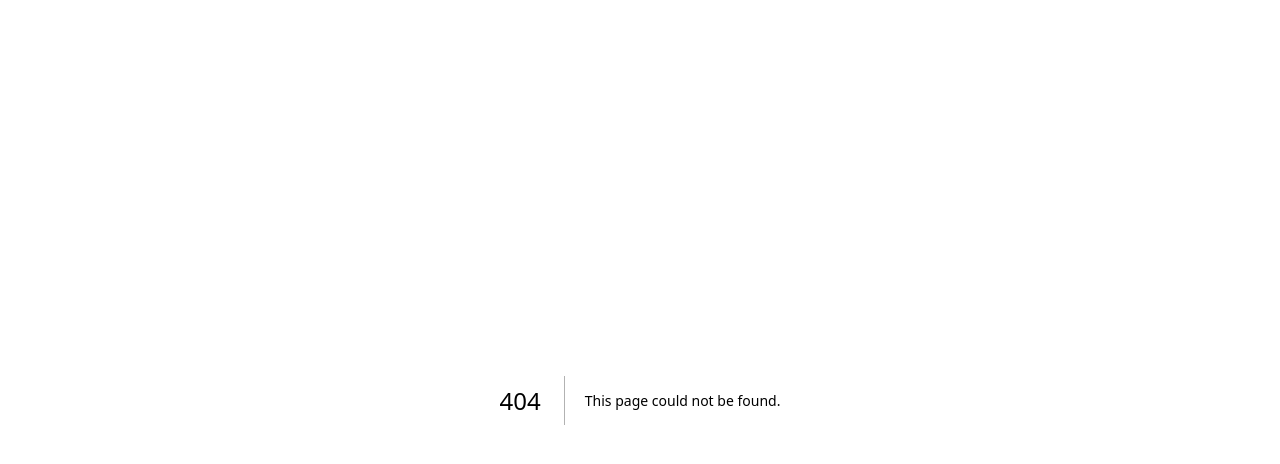
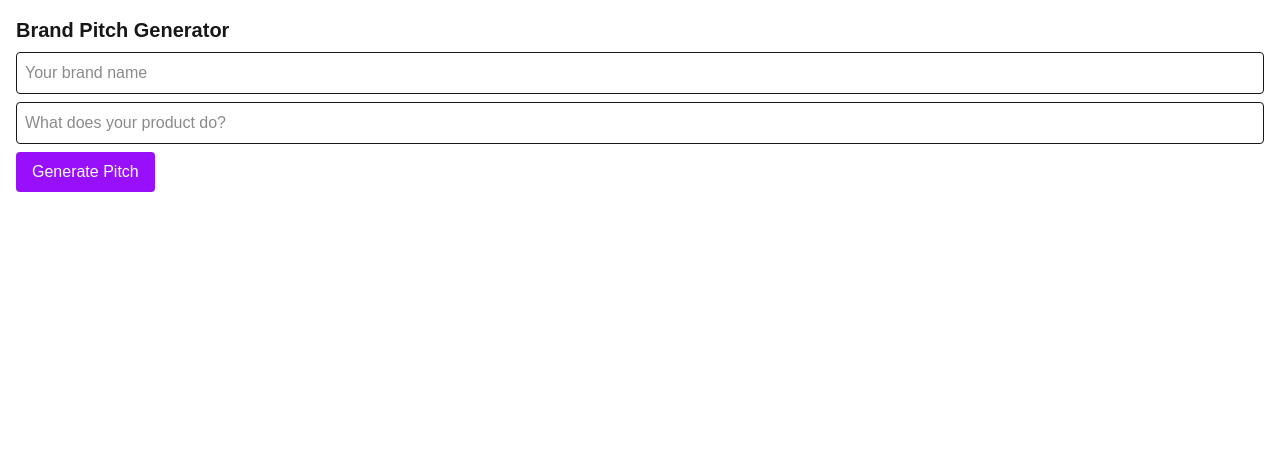
Before and after one commit to Contentai355/nextjs, a Next.js app: page /app/brand-pitch in a window 1280 px wide. Before the commit this address had no page. Shown: the top 464 px of the page. Built offline with nearby package versions, Linux system fonts and the light colour scheme.

Commit message:
Create app/brand-pitch/page.tsx

```diff
--- /dev/null
+++ b/app/app/brand-pitch/page.tsx
@@ -0,0 +1,34 @@
+'use client';
+import { useState } from 'react';
+
+export default function Page() {
+  const [name, setName] = useState('');
+  const [product, setProduct] = useState('');
+  const [pitch, setPitch] = useState('');
+
+  const generatePitch = () => {
+    setPitch(`${name} is revolutionizing the way we ${product}. Join us in shaping the future.`);
+  };
+
+  return (
+    <div className="p-4">
+      <h1 className="text-xl font-bold mb-2">Brand Pitch Generator</h1>
+      <input
+        className="block mb-2 p-2 border rounded w-full"
+        placeholder="Your brand name"
+        value={name}
+        onChange={(e) => setName(e.target.value)}
+      />
+      <input
+        className="block mb-2 p-2 border rounded w-full"
+        placeholder="What does your product do?"
+        value={product}
+        onChange={(e) => setProduct(e.target.value)}
+      />
+      <button onClick={generatePitch} className="px-4 py-2 bg-purple-600 text-white rounded">
+        Generate Pitch
+      </button>
+      {pitch && <p className="mt-4">{pitch}</p>}
+    </div>
+  );
+}
```
